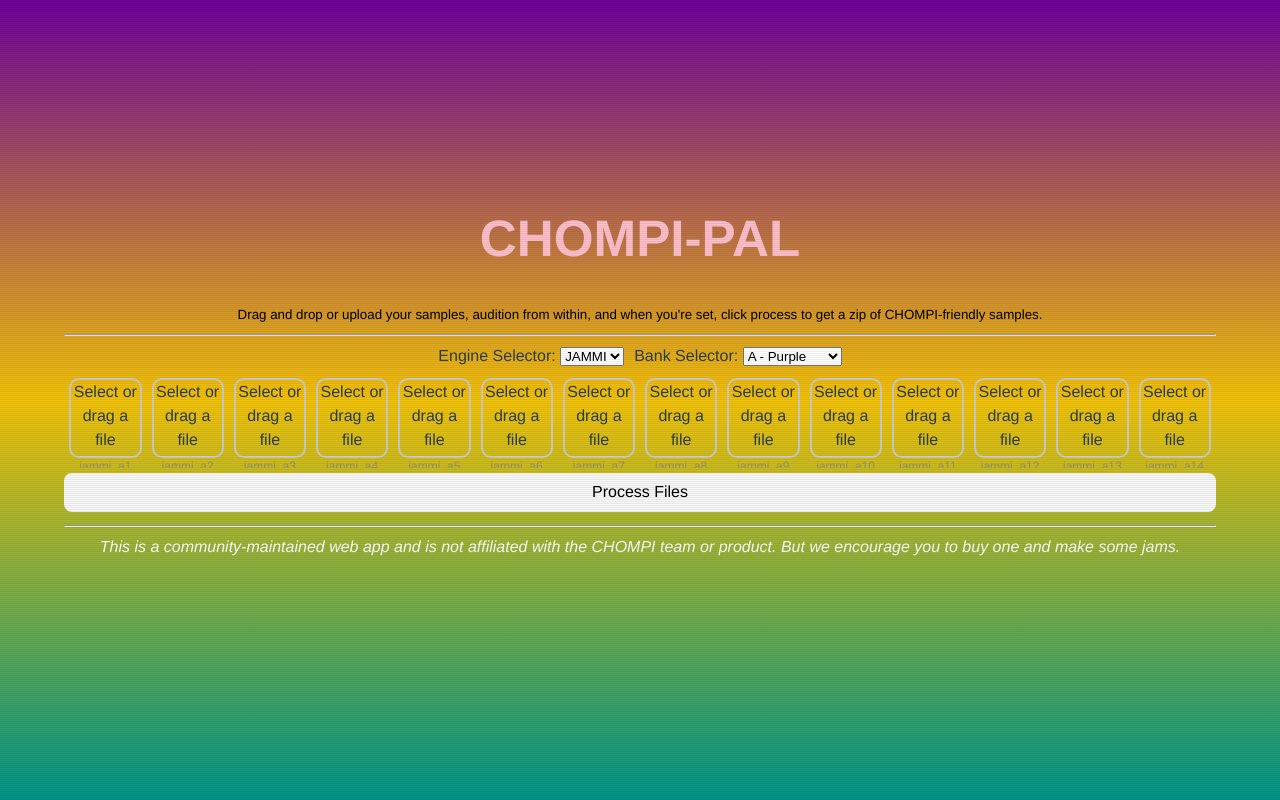
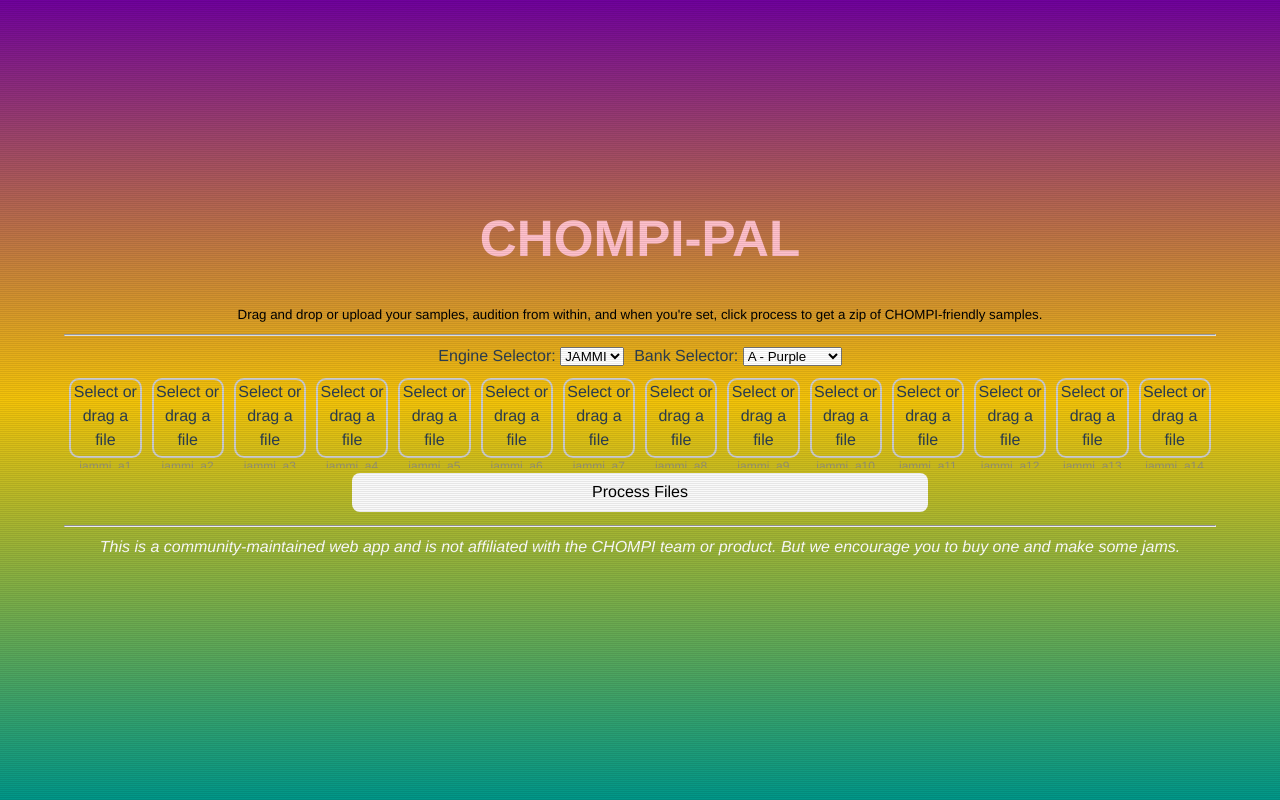
Before and after one commit to hasis/chompi-pal, a Vue app: page / in a window 1280 px wide. Built offline with nearby package versions, Linux system fonts and the light colour scheme.

Commit message:
Pretty play button

```diff
--- a/src/components/WAVConverter.vue
+++ b/src/components/WAVConverter.vue
@@ -30,7 +30,9 @@
             @drop.prevent="handleFileDrop(index, $event)" @click="handleSlotClick(index)"
             :style="{ width: slotWidth + 'px', height: slotHeight + 'px' }">
             <div class="slot-content">
-                <button v-if="slot.audioBuffer" @click.stop="playPreview(index)">PLAY</button>
+                <button v-if="slot.audioBuffer" @click.stop="playPreview(index)" class="play-button">
+      ▶
+    </button>
                 <input type="file" @change="handleFileSelect(index, $event)" accept=".wav" style="display: none" />
                 <label v-if="!slot.audioBuffer && !slot.file">{{ 'Select or drag a file' }}</label>
                 <label v-if="!slot.audioBuffer && slot.file">{{ shortenFileName(slot.file.name) }}</label>
@@ -283,7 +285,13 @@
 
 button {
     margin-top: 5px;
-    width: 100%;
+    width: 50%;
+}
+
+.play-button {
+  display: flex;
+  align-items: center;
+  justify-content: center;
 }
 
 .custom-file-label {
```
